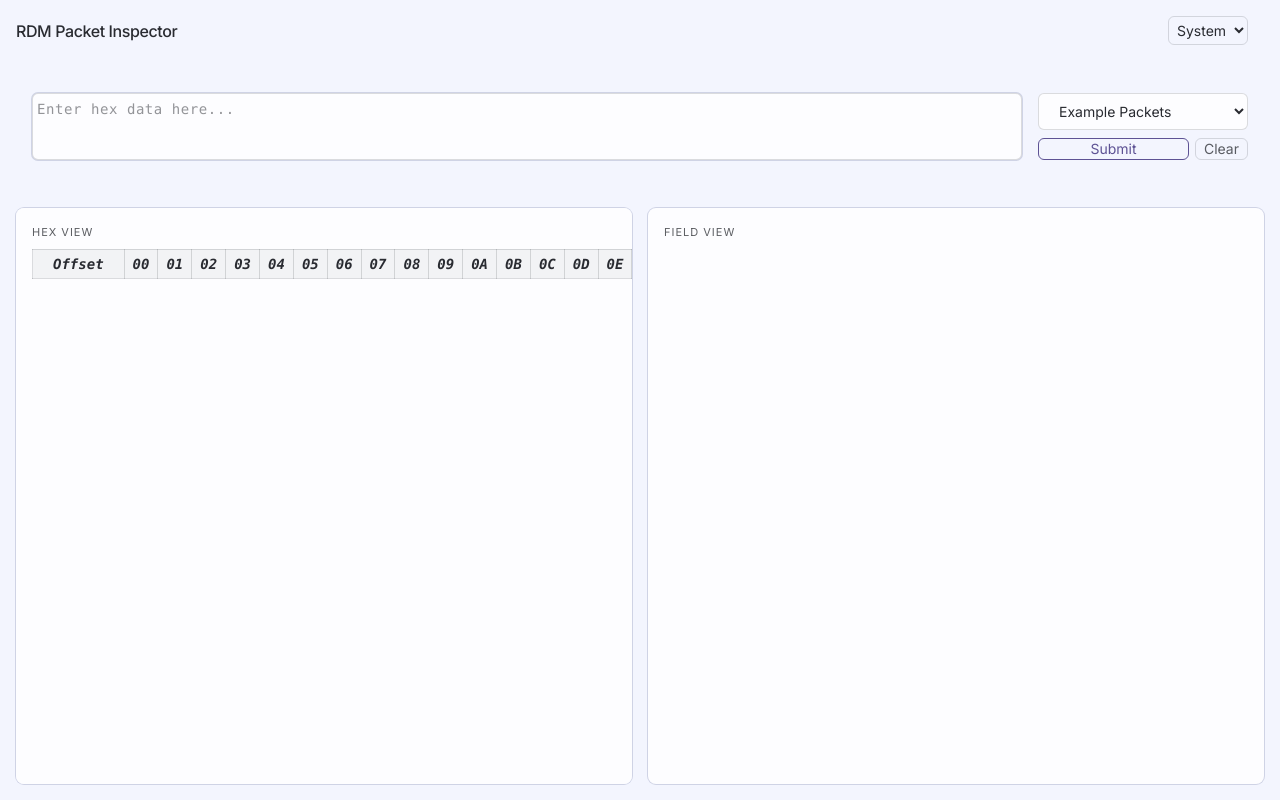
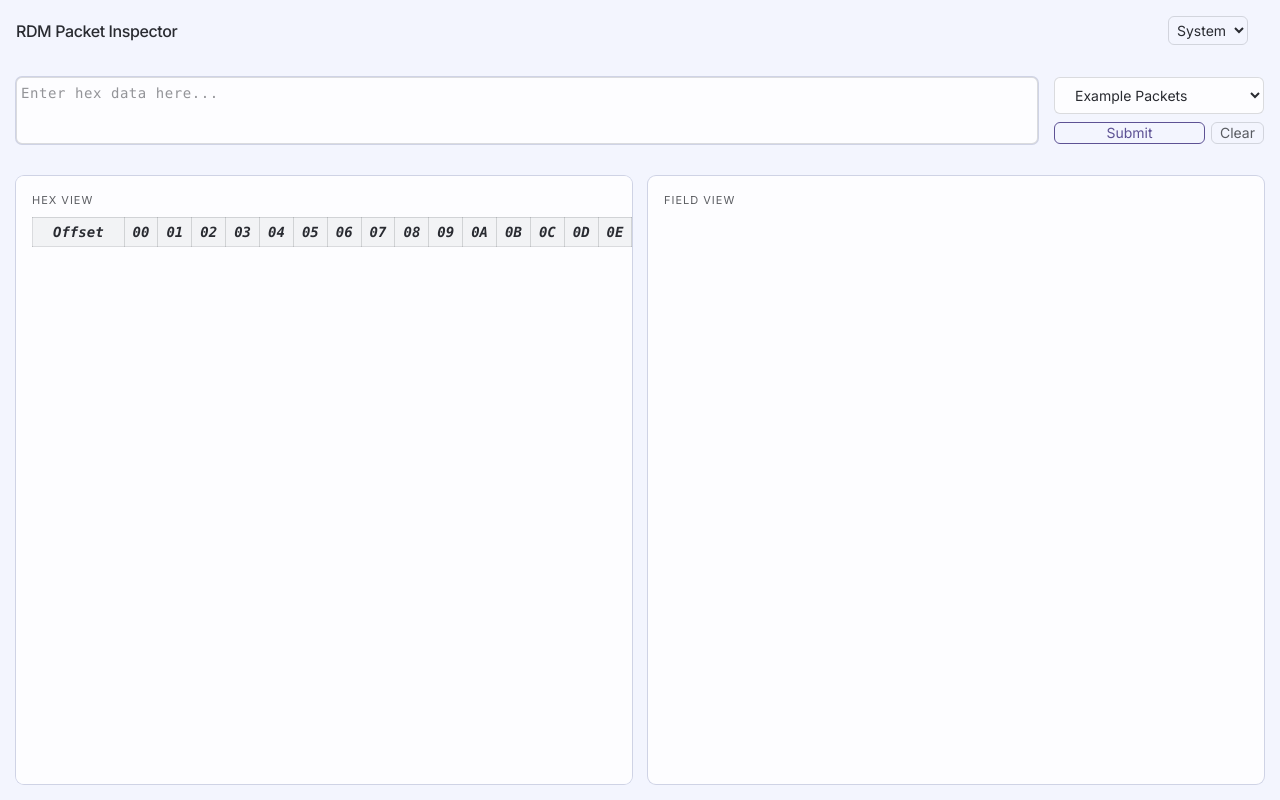
Before and after one commit to r-chua/rdm-packet-inspector, a React (Vite) app: page / in a window 1280 px wide. Built offline with nearby package versions, Linux system fonts and the light colour scheme.

Commit message:
feat: stretch input area

```diff
--- a/src/components/HexInput.tsx
+++ b/src/components/HexInput.tsx
@@ -40,7 +40,7 @@ export function HexInput({ onParse }: HexInputProps) {
     : '';
 
   return (
-    <section className="p-4" aria-label="Hex Input">
+    <section aria-label="Hex Input">
       <form aria-label="Hex Input" className="flex gap-4">
         <textarea
           id="hex-input"
```
